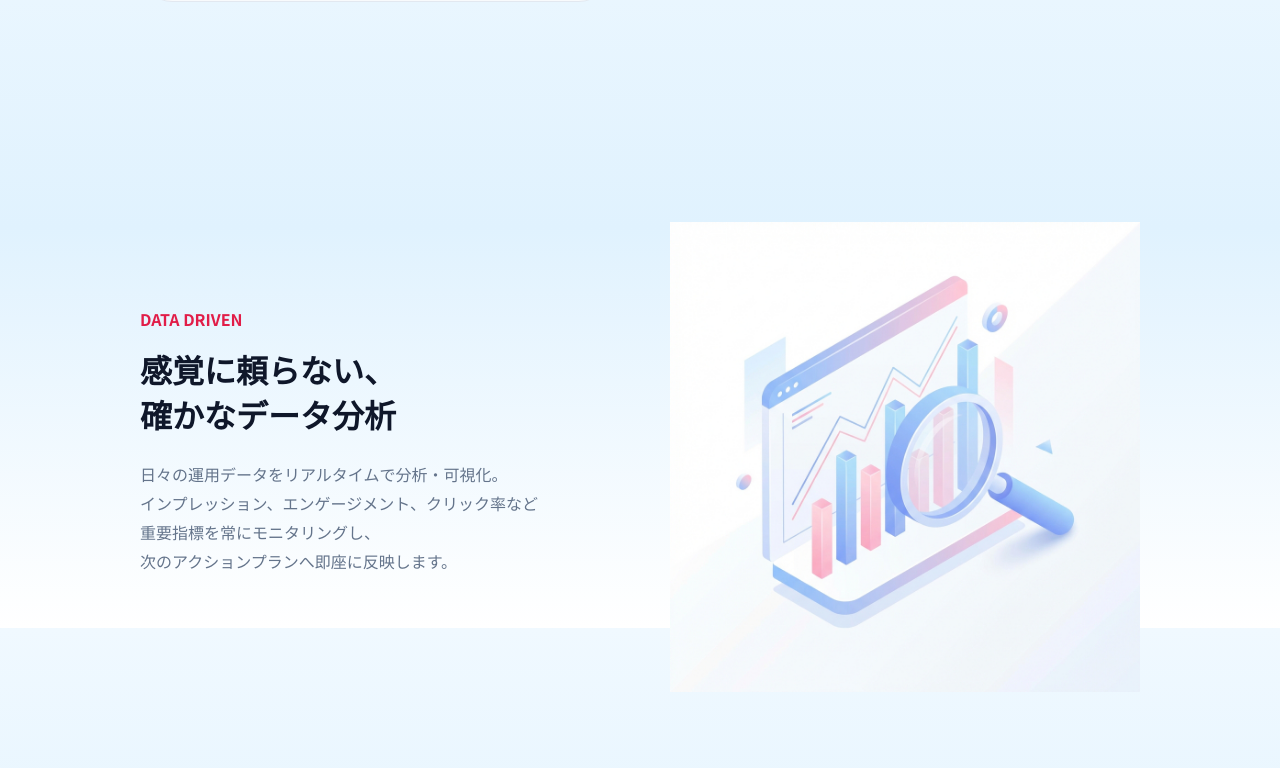
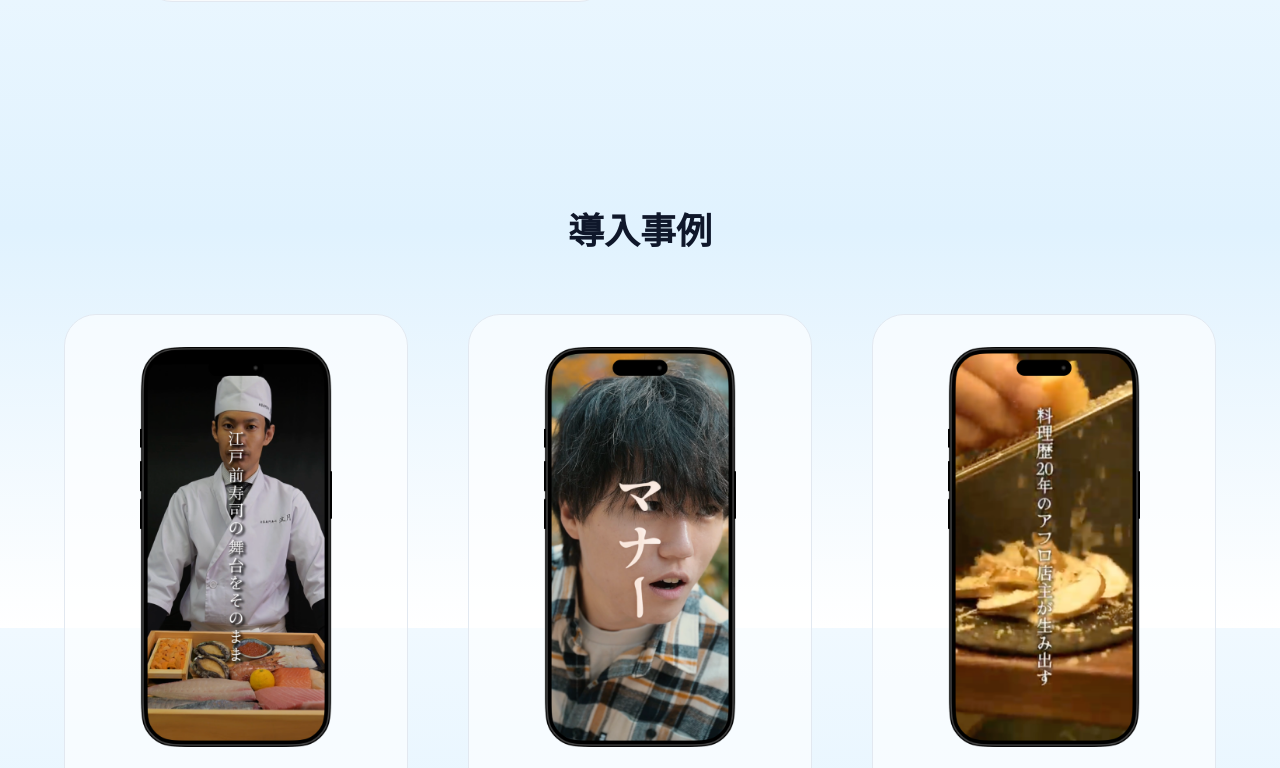
Before and after one commit to Imai-Ichibachi/web, a Next.js app: page / in a window 1280 px wide. Shown: the part 6572-7340 px from the top of the page. Built offline with nearby package versions, Linux system fonts and the light colour scheme.

Commit message:
エラー修正

```diff
--- a/src/app/page.tsx
+++ b/src/app/page.tsx
@@ -6,7 +6,7 @@ import ServiceIntro from "@/components/ServiceIntro";
 import AboutMadeit from "@/components/AboutMadeit";
 import LogoCarousel from "@/components/LogoCarousel";
 import Features from "@/components/Features";
-import DataAnalysis from "@/components/DataAnalysis";
+
 import Achievements from "@/components/Achievements";
 import Pricing from "@/components/Pricing";
 import Reviews from "@/components/Reviews";
@@ -22,7 +22,7 @@ export default function Home() {
       <AboutMadeit />
       <ServiceIntro />
       <Features />
-      <DataAnalysis />
+
       <Achievements />
       <Reviews />
       <Pricing />
--- a/src/components/DataAnalysis.module.css
+++ /dev/null
@@ -1,57 +0,0 @@
-.section {
-    padding: 120px 5%;
-    background: transparent;
-}
-
-.container {
-    max-width: 1000px;
-    margin: 0 auto;
-    display: flex;
-    align-items: center;
-    gap: 60px;
-}
-
-.content {
-    flex: 1;
-}
-
-.label {
-    color: var(--accent-magenta);
-    font-weight: 700;
-    margin-bottom: 16px;
-    display: block;
-}
-
-.title {
-    font-size: 32px;
-    font-weight: 800;
-    color: var(--primary);
-    margin-bottom: 24px;
-    line-height: 1.4;
-}
-
-.description {
-    font-size: 16px;
-    line-height: 1.8;
-    color: var(--text-muted);
-    margin-bottom: 32px;
-}
-
-.visual {
-    flex: 1;
-    display: flex;
-    justify-content: center;
-}
-
-.visual img {
-    max-width: 100%;
-    height: auto;
-    drop-shadow: 0 20px 40px rgba(0, 0, 0, 0.1);
-}
-
-@media (max-width: 768px) {
-    .container {
-        flex-direction: column-reverse;
-        text-align: center;
-    }
-}
--- a/src/components/DataAnalysis.tsx
+++ /dev/null
@@ -1,45 +0,0 @@
-"use client";
-import styles from "./DataAnalysis.module.css";
-import Image from "next/image";
-import { motion } from "framer-motion";
-
-export default function DataAnalysis() {
-    return (
-        <section className={styles.section}>
-            <div className={styles.container}>
-                <motion.div
-                    className={styles.content}
-                    initial={{ opacity: 0, x: -30 }}
-                    whileInView={{ opacity: 1, x: 0 }}
-                    viewport={{ once: true }}
-                >
-                    <span className={styles.label}>DATA DRIVEN</span>
-                    <h2 className={styles.title}>
-                        感覚に頼らない、<br />
-                        確かなデータ分析
-                    </h2>
-                    <p className={styles.description}>
-                        日々の運用データをリアルタイムで分析・可視化。<br />
-                        インプレッション、エンゲージメント、クリック率など<br />
-                        重要指標を常にモニタリングし、<br />
-                        次のアクションプランへ即座に反映します。
-                    </p>
-                </motion.div>
-
-                <motion.div
-                    className={styles.visual}
-                    initial={{ opacity: 0, scale: 0.9 }}
-                    whileInView={{ opacity: 1, scale: 1 }}
-                    viewport={{ once: true }}
-                >
-                    <Image
-                        src="/images/feature_analysis.png"
-                        alt="Data Analysis Dashboard"
-                        width={500}
-                        height={400}
-                    />
-                </motion.div>
-            </div>
-        </section>
-    );
-}
```
